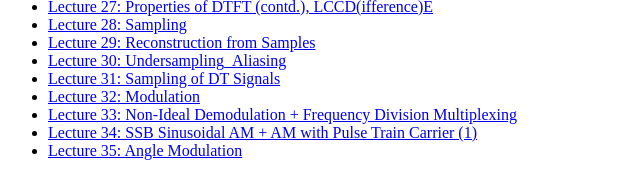
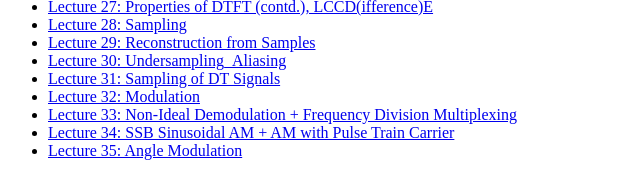
Before and after one commit to SunilaAkbar/Lecture-Notes---Signal-Analysis-and-Communication, a plain HTML site: page index.html in a window 1280 px wide. Shown: the part 654-827 px from the top of the page, 0-640 px from the left. Drawn offline with Linux system fonts and the light colour scheme.

Commit message:
Update index.html

```diff
--- a/index.html
+++ b/index.html
@@ -44,7 +44,7 @@
         <li><a href="ECE355_Lec31_Sampling of DT Signals.pdf">Lecture 31: Sampling of DT Signals</a></li>
         <li><a href="ECE355_Lec32_Modulation.pdf">Lecture 32: Modulation</a></li>
         <li><a href="ECE355_Lec33_Non-Ideal Demodulation + Frequency Division Multiplexing.pdf">Lecture 33: Non-Ideal Demodulation + Frequency Division Multiplexing</a></li>
-        <li><a href="ECE355_Lec34_SSB Sinusoidal AM + AM with Pulse Train Carrier (1)">Lecture 34: SSB Sinusoidal AM + AM with Pulse Train Carrier (1)</a></li>
+        <li><a href="ECE355_Lec34_SSB Sinusoidal AM + AM with Pulse Train Carrier">Lecture 34: SSB Sinusoidal AM + AM with Pulse Train Carrier</a></li>
         <li><a href="ECE355_Lec35_Angle Modulation.pdf">Lecture 35: Angle Modulation</a></li>
     </ul>
 </body>
```
